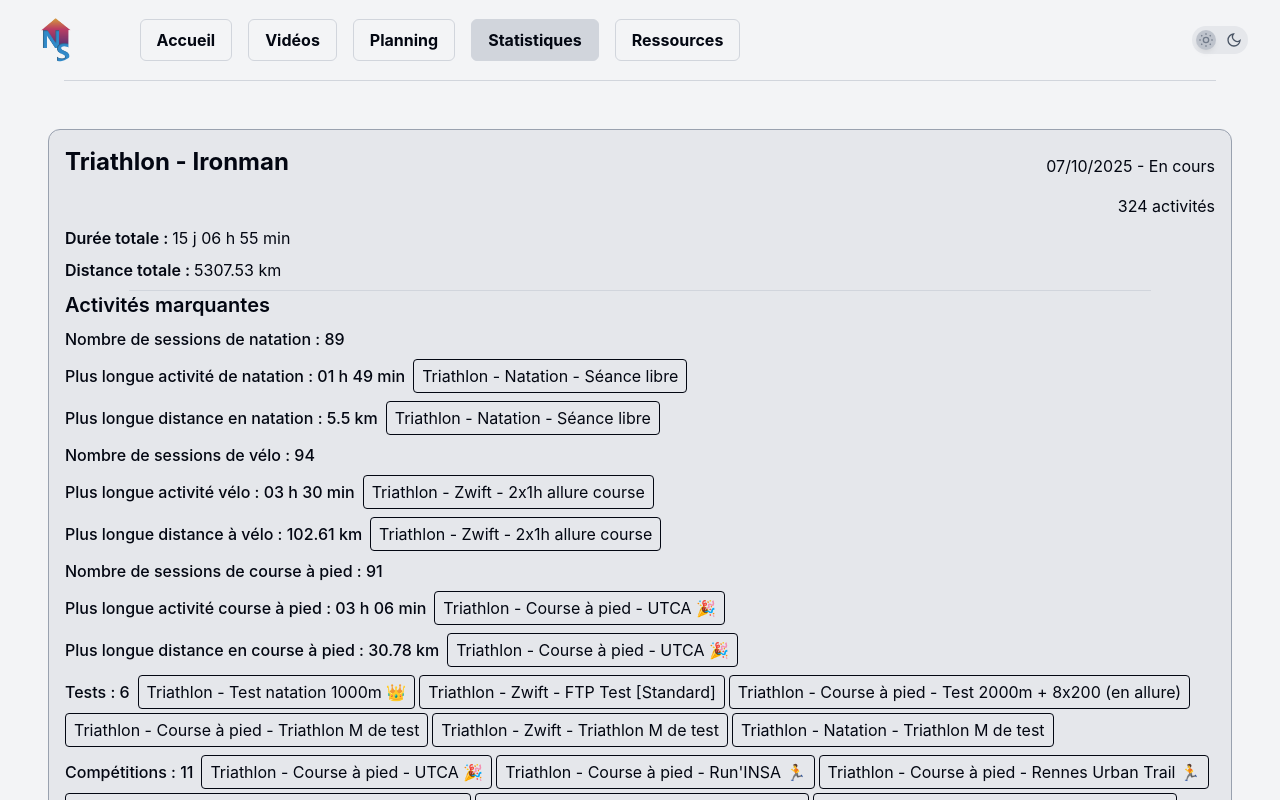
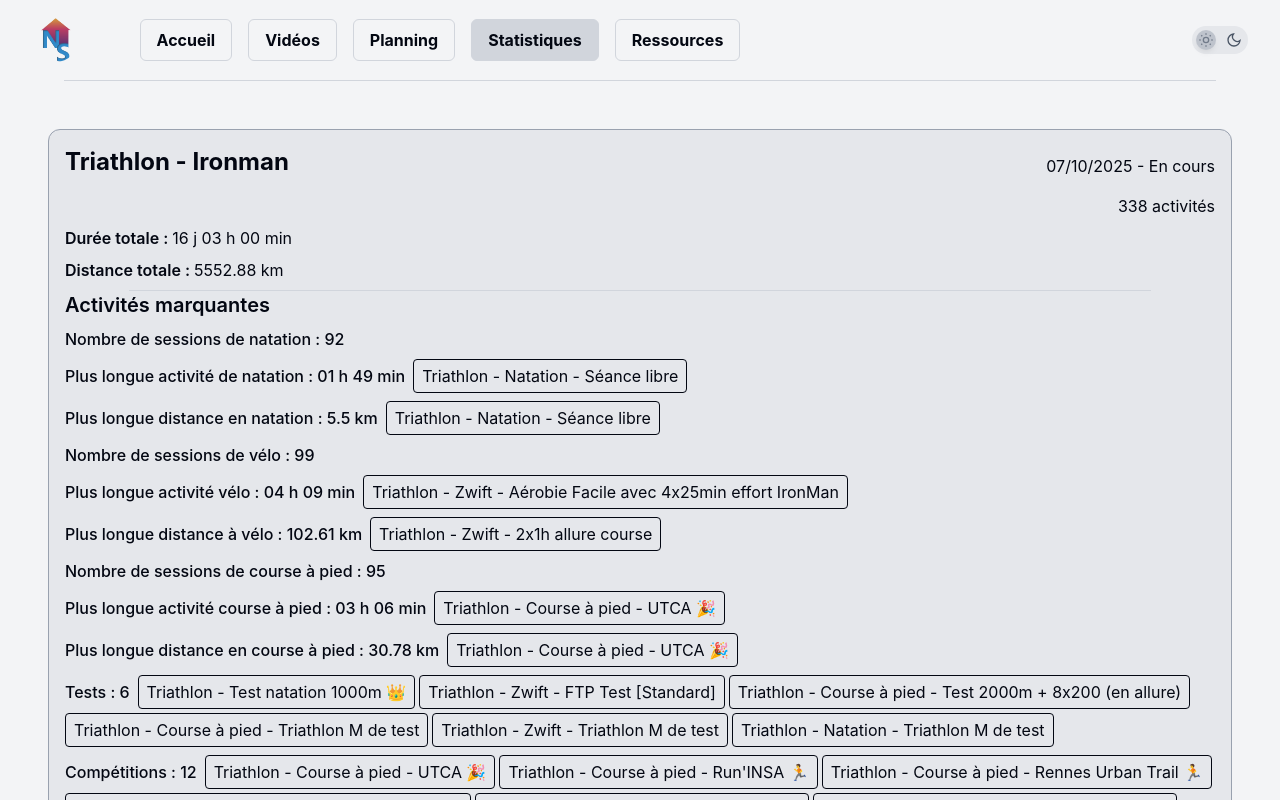
Before and after one commit to niveau-superieur/site-web, a Vue app: page /#/stats in a window 1280 px wide. Shown: the top 800 px of the page. Built offline with nearby package versions, Linux system fonts and the light colour scheme.

Commit message:
chore: maj data 2026-07-05

```diff
--- a/src/data/activity/activityTags.ts
+++ b/src/data/activity/activityTags.ts
@@ -21,6 +21,7 @@ export const activityTags = {
   cycling: { label: 'Cyclisme', color: 'cyan600' },
   swimming: { label: 'Natation', color: 'sky600' },
   cardio: { label: 'Cardio', color: 'emerald600' },
+  other: { label: 'Autre', color: 'teal600' },
 } as const satisfies Record<string, Tag>
 
 export type ActivityTag = (typeof activityTags)[keyof typeof activityTags]
--- a/src/data/activity/activityTypes/cardioActivities.ts
+++ b/src/data/activity/activityTypes/cardioActivities.ts
@@ -2,6 +2,14 @@ import type { Activity } from '@/types/activity'
 import { activityTags } from '../activityTags'
 
 export const cardioActivities: Activity[] = [
+  {
+    name: `Triathlon - Circuit training`,
+    date: '2026-07-02',
+    duration: 30,
+    tags: [activityTags.sport, activityTags.cardio],
+    programs: ['triathlonIronmanProgram'],
+    description: `Faire 3 boucles, 15 secondes de repos entre chaque exo, 1 minute entre chaque boucle :\n- 40 Jumpingjacks\n- 20 Pas du patineur (10G/10D)\n- 40 Montées de genoux\n- 10 Sauts de grenouille\n- 20 Pompes\n- 30 Squats\n- 40 Montées de genoux\n- 20 Planches avec rotation (10G/10D)\n- 20 Planches avec ouverture de jambe (10G/10D)\n- 10 Burpees\n- 20 Crunchs\n- 30 Fentes avant`,
+  },
   {
     name: `Triathlon - Réveil matin`,
     date: '2026-06-17',
--- a/src/data/activity/activityTypes/cyclingActivities.ts
+++ b/src/data/activity/activityTypes/cyclingActivities.ts
@@ -2,6 +2,51 @@ import type { Activity } from '@/types/activity'
 import { activityTags } from '../activityTags'
 
 export const cyclingActivities: Activity[] = [
+  {
+    name: 'Triathlon - Zwift - Aérobie Facile avec 4x25min effort IronMan',
+    date: '2026-07-05',
+    duration: 249,
+    distance: 75.79,
+    tags: [activityTags.sport, activityTags.cycling],
+    programs: ['zwiftPlatineProgram', 'triathlonIronmanProgram'],
+    description: `🗺️ Achterbahn in Innsbruck\n\nÉchauffement\n20 min @ 107-128 W\n\nMontée en puissance en 4 étapes\n6 min @ 118-139 W\n6 min @ 128-150 W\n6 min @ 139-161 W\n6 min @ 150-171 W\n\nRécupération\n6:10 @ 107-128 W\n\nRépéter 4 fois\nHard\n25 min @ 158-171 W\nEasy\n20 min @ 107-128 W\n\nCool Down\n30 min @ 86-107 W`,
+  },
+  {
+    name: 'Triathlon - Zwift - 4x10min allure half iron4x10min allure half iron',
+    date: '2026-07-04',
+    duration: 156,
+    distance: 29.9,
+    tags: [activityTags.sport, activityTags.cycling],
+    programs: ['zwiftPlatineProgram', 'triathlonIronmanProgram'],
+    description: `🗺️ Climb Portal: Col de la Croix de Fer at 100% Elevation in France\n\nSéance compliquée, il faut faire la dernière étape du Tour de France mais pas moyen de choisir ce circuit en lançant la séance...\nAu final, j'ai lancé une séance libre, et j'ai reproduit la séance à faire du mieux que j'ai pu. Heureusement, sur Training Peaks, c'est un intervalle qui est donné, donc j'ai cherché à rester dans l'intervalle pour chaque partie de la séance, mais c'était bien chiant de devoir être en permanence à surveiller l'info.\n\nMontée en puissance en 6 étapes\n11 min @ 139-163 W\n9 min @ 154-180 W\n7 min @ 169-195 W\n5 min @ 184-210 W\n3 min @ 199-225 W\n1 min @ 214-240 W\n\nRécupération\n9 min @ 126-152 W\n\nRépéter 4 fois\nHard\n10 min @ 163-180 W\nEasy\n10 min @ 126-152 W\n\nCool Down\n25 min @ 101-126 W`,
+  },
+  {
+    name: 'Triathlon - Zwift - 1h35 avec 8x4min',
+    date: '2026-07-02',
+    duration: 97,
+    distance: 46.66,
+    tags: [activityTags.sport, activityTags.cycling],
+    programs: ['zwiftPlatineProgram', 'triathlonIronmanProgram'],
+    description: `🗺️ Tair Dringfa Fechan in Watopia\n\nMontée en puissance en 5 étapes\n5 min @ 139-163 W\n4 min @ 152-175 W\n3 min @ 163-188 W\n2 min @ 175-201 W\n1 min @ 188-214 W\n\nRécupération\n5 min @ 126-152 W\n\nRépéter 8 fois\nHard\n4 min @ 188-214 W\nEasy\n4 min @ 126-139 W\n\nCool Down\n11 min @ 126-163 W`,
+  },
+  {
+    name: 'Zwift - Sortie libre',
+    date: '2026-06-28',
+    duration: 7,
+    distance: 3.59,
+    tags: [activityTags.sport, activityTags.cycling],
+    programs: ['zwiftPlatineProgram', 'triathlonIronmanProgram'],
+    description: `🗺️ Avon Flyer in New York\n\nMini sortie libre juste pour ne pas perdre la série de semaines totales sans interruption.\nObligé de la faire suite à un plantage du PC sur la séance du 26, le crash à 1 minute de l'arrivée sur une Étape du Tour de France 😡`,
+  },
+  {
+    name: 'Triathlon - Zwift - Sortie libre',
+    date: '2026-06-26',
+    duration: 83,
+    distance: 27.5,
+    tags: [activityTags.sport, activityTags.cycling],
+    programs: ['zwiftPlatineProgram', 'triathlonIronmanProgram'],
+    description: `Dernière étape du Tour de France, la plus longue.\nJe voulais la faire tranquille mais en voyant tout le monde s'arracher pour atteindre le sommet, je finis par faire pareil 😅\nMais comme par hasard, gros crash du PC à 1 minute de la fin, devant l'arrivée !\nEt impossible de reprendre la séance interrompue, donc l'étape n''est pas validée et je dois la refaire 😡\nLe plantage ne vient pas de Zwift, mais c'est un gros problème de l'app de ne pas pouvoir reprendre une séance interrompue !\nPetite preuve photo que la séance a été faite, juste avant l'écran noir !`,
+  },
   {
     name: 'Triathlon - Tribreizh - Vélo',
     date: '2026-06-21',
--- /dev/null
+++ b/src/data/activity/activityTypes/miscellaneousActivities.ts
@@ -0,0 +1,13 @@
+import type { Activity } from '@/types/activity'
+import { activityTags } from '../activityTags'
+
+export const miscellaneousActivities: Activity[] = [
+  {
+    name: "Séance d'initiation Kinball",
+    date: '2026-07-01',
+    duration: 93,
+    tags: [activityTags.sport, activityTags.other],
+    programs: ['triathlonIronmanProgram'],
+    description: `La séance devait être 20 minutes de cardio, transformée en 1h30 de Kinball en initiation.\nSport peu connu mais vraiment très sympa à pratiquer, découvert grâce à certains collègues qui pratiquent.`,
+  },
+]
--- a/src/data/activity/activityTypes/runningActivities.ts
+++ b/src/data/activity/activityTypes/runningActivities.ts
@@ -3,11 +3,51 @@ import { activityTags } from '../activityTags'
 
 export const runningActivities: Activity[] = [
   {
+    name: `Triathlon - Course à pied - Run enchainementà 60% avec 3x6min à 75% (RA) 3min
+`,
+    date: '2026-07-05',
+    duration: 57,
+    distance: 9.88,
+    tags: [activityTags.sport, activityTags.running],
+    programs: ['triathlonIronmanProgram'],
+    description: `Super difficile après 4h10 de vélo de partir pour courir à midi en pleine chaleur !\nJ'étais au bout de ma vie à la fin de la séance !\n\nWarm up\n18 min @ 06:11-07:18 min/km\n\nRépéter 3 fois\nHard\n6 min @ 04:44-05:21 min/km\nEasy\n3 min @ 06:42-08:02 min/km\n\nCool Down\n15 min @ 05:54-06:55 min/km`,
+  },
+  {
+    name: `Triathlon - Course à pied - Circuit rituel
+`,
+    date: '2026-07-03',
+    duration: 71,
+    distance: 11.43,
+    tags: [activityTags.sport, activityTags.running],
+    programs: ['triathlonIronmanProgram'],
+    description: `Séance plus courte que prévue, la séance de Kinball de mercredi est encore bien présente dans les abducteurs !\n\nRituel de chaque semaine même parcours d'environ 14 à 17 à 60%-70%\nBien regarder son cardio, pour pouvoir le comparer par la suite.\n\nActive\n15.0 km @ 05:13-05:49 min/km`,
+  },
+  {
+    name: `Triathlon - Course à pied - 4, 3, 2, 1KM!!! en allure
+`,
+    date: '2026-06-30',
+    duration: 81,
+    distance: 16.05,
+    tags: [activityTags.sport, activityTags.running],
+    programs: ['triathlonIronmanProgram'],
+    description: `Warm up\n4.00 km @ 05:17-06:11 min/km\n\nRecovery\n1.00 km @ 05:39-06:48 min/km\n\nActive\n3.00 km @ 04:16-04:34 min/km\n\nRecovery\n1.00 km @ 05:39-06:48 min/km\n\nActive\n2.00 km @ 04:01-04:16 min/km\n\nRecovery\n1.00 km @ 05:39-06:48 min/km\n\nActive\n1.00 km @ 03:47-04:01 min/km\n\nRecovery\n1.00 km @ 05:39-06:48 min/km\n\nCool Down\n2.00 km @ 06:48-08:33 min/km`,
+  },
+  {
+    name: `Triathlon - Course à pied - Circuit rituel
+`,
+    date: '2026-06-24',
+    duration: 76,
+    distance: 14.15,
+    tags: [activityTags.sport, activityTags.running],
+    programs: ['triathlonIronmanProgram'],
+    description: `Rituel de chaque semaine même parcours d'environ 14 à 17 à 60%-70%\nBien regarder son cardio, pour pouvoir le comparer par la suite.\n\nActive\n14.0 km @ 05:13-05:49 min/km`,
+  },
+  {
     name: `Triathlon - Tribreizh - Course à pied`,
     date: '2026-06-21',
     duration: 99,
     distance: 19.9,
-    tags: [activityTags.sport, activityTags.running],
+    tags: [activityTags.sport, activityTags.running, activityTags.competition],
     programs: ['triathlonIronmanProgram'],
     description: `Pour finir ce half-Ironman, 3 boucles de 7km autour du lac de Drennec qui a servi pour la natation.\nMais en arrivant après le vélo, mon cerveau ne voulait pas me voir repartir.\nQUE de la souffrance pendant les 21km, à 2 doigts d'abandonner sur la première boucle, et après en pilote automatique sur les 2 suivantes.\nIl faisait tellement chaud, et avec les 3h d'efforts avant, c'était abominable.\nHeureusement que les bénévoles avaient mis à disposition des bacs d'eau pour se tremper, tout le monde faisait ça pour affronter la chaleur 😂\nEn plus j'avais prévu le camelback avec de la bouffe et de l'eau, et je n'ai rien pu manger de solide (juste la gourde avec le mélange ISO 3+/électrolytes) mais à tous les ravitos, c'était coca et flotte.\n\nVraiment très dur comme épreuve, rien à voir avec un M, c'est complètement différent la gestion de l'effort, et la canicule avec plus de 30°C n'a pas aidé.\nMais ravi de l'avoir fait, même si je n'imagine pas pouvoir faire le double un jour...\n\nTemps total : 5h07'18"\nNatation : 35'00"\nT1 : 2'35"\nVélo : 2h47'23"\nT2 : 1'45"\nCAP : 1h40'35"\n\nClassement final : 43/239\nCatégorie (S3) : 5/19\nSexe : 41/205`,
   },
--- a/src/data/activity/activityTypes/swimmingActivities.ts
+++ b/src/data/activity/activityTypes/swimmingActivities.ts
@@ -2,6 +2,36 @@ import type { Activity } from '@/types/activity'
 import { activityTags } from '../activityTags'
 
 export const swimmingActivities: Activity[] = [
+  {
+    name: `Triathlon - Natation - Force!!!
+`,
+    date: '2026-07-04',
+    duration: 79,
+    distance: 3.8,
+    tags: [activityTags.sport, activityTags.swimming],
+    programs: ['triathlonIronmanProgram'],
+    description: `Warm up\n400 m @ 02:59-03:28 sec/100m\n4x100 crawl\n#1 2x(25 poings fermés 25 crawl)\n#2 2x(25 rattrapé devant 25 crawl)\n#3 dégressif (partir à fond et finir souple)\n#4 souple\n\nActive\n800 m @ 02:05-02:44 sec/100m\n4x200 (50 allure course, 150 souple) récup 15 sec\n\nActive\n400 m @ 02:22-02:32 sec/100m\n400 pull et plaquettes respiration 5 mouvements\n\nActive\n600 m @ 02:05-02:44 sec/100m\n3x200 avec Pull (100 allure course, 100 souple) récup 15 sec\n\nActive\n400 m @ 02:22-02:32 sec/100m\n400 pull et plaquettes respiration 5, 7 mouvements\n\nActive\n400 m @ 02:05-02:44 sec/100m\n2x200 avec Pull et plaquettes (150 allure course, 50 souple) récup 15 sec\n\nActive\n400 m @ 02:22-02:32 sec/100m\n400 pull et plaquettes respiration 5, 7, 9 mouvements\n\nActive\n200 Vitesse max\n200 m @ 01:58-02:22 sec/100m\n\nCool Down\n200 m @ 02:59-03:28 sec/100m brasse, dos`,
+  },
+  {
+    name: `Triathlon - Natation - Respi!!!!
+`,
+    date: '2026-07-03',
+    duration: 66,
+    distance: 3.2,
+    tags: [activityTags.sport, activityTags.swimming],
+    programs: ['triathlonIronmanProgram'],
+    description: `Warm up\n800 m @ 02:59-03:28 sec/100m\n4x200 : 100crawl+50dos+50brasse, récup 15 sec\n\nActive\n800 m @ 02:13-02:32 sec/100m\n2x400 crawl respi 3, 5, 7, 9,...3, 5, 7, 9,... mouvements, récup 20sec\n\nRecovery\n100 m @ 02:56-03:32 sec/100m\n\nActive\n800 m @ 02:13-02:32 sec/100m\n4x200 pull+plaquettes respi 2 ou 4 mouvements, récup 15 sec\n#1-3 respi à droite #2-4 respi à gauche\n\nRecovery\n100 m @ 02:56-03:32 sec/100m\n\nActive\n400 m @ 02:13-02:32 sec/100m\n4x(25 crawl -25 doigts surface- 25 crawl- 25 sighting récup 15 sec\n\nCool Down\n200 m @ 02:59-03:28 sec/100m Brasse`,
+  },
+  {
+    name: `Triathlon - Natation - 10x100 + 8x100 + 6x100
+`,
+    date: '2026-06-29',
+    duration: 60,
+    distance: 3.4,
+    tags: [activityTags.sport, activityTags.swimming],
+    programs: ['triathlonIronmanProgram'],
+    description: `Warm up\n800 m @ 02:59-03:28 sec/100m\n8x100m: (25 poings fermés+25 crawl+25 touché épaule+25 crawl) récup 15sec\n\nActive\n1000 m @ 02:13-02:32 sec/100m\n10x100m palmes récup 15sec\n\nActive\n800 m @ 02:13-02:32 sec/100m\n8x100m pullbuoy récup 15sec\n\nActive\n600 m @ 02:13-02:32 sec/100m\n6x100m plaquettes récup 15sec\n\nCool Down\n200 m @ 02:59-03:28 sec/100m`,
+  },
   {
     name: `Triathlon - Tribreizh - Natation`,
     date: '2026-06-21',
--- a/src/data/activity/programs.ts
+++ b/src/data/activity/programs.ts
@@ -5,6 +5,7 @@ import { cardioActivities } from './activityTypes/cardioActivities'
 import { creatingActivities } from './activityTypes/creatingActivities'
 import { cyclingActivities } from './activityTypes/cyclingActivities'
 import { geocachingActivities } from './activityTypes/geocachingActivities'
+import { miscellaneousActivities } from './activityTypes/miscellaneousActivities'
 import { readingActivities } from './activityTypes/readingActivities'
 import { runningActivities } from './activityTypes/runningActivities'
 import { swimmingActivities } from './activityTypes/swimmingActivities'
@@ -204,4 +205,5 @@ export const activities: Activity[] = [
   ...swimmingActivities,
   ...cardioActivities,
   ...creatingActivities,
+  ...miscellaneousActivities,
 ]
```
